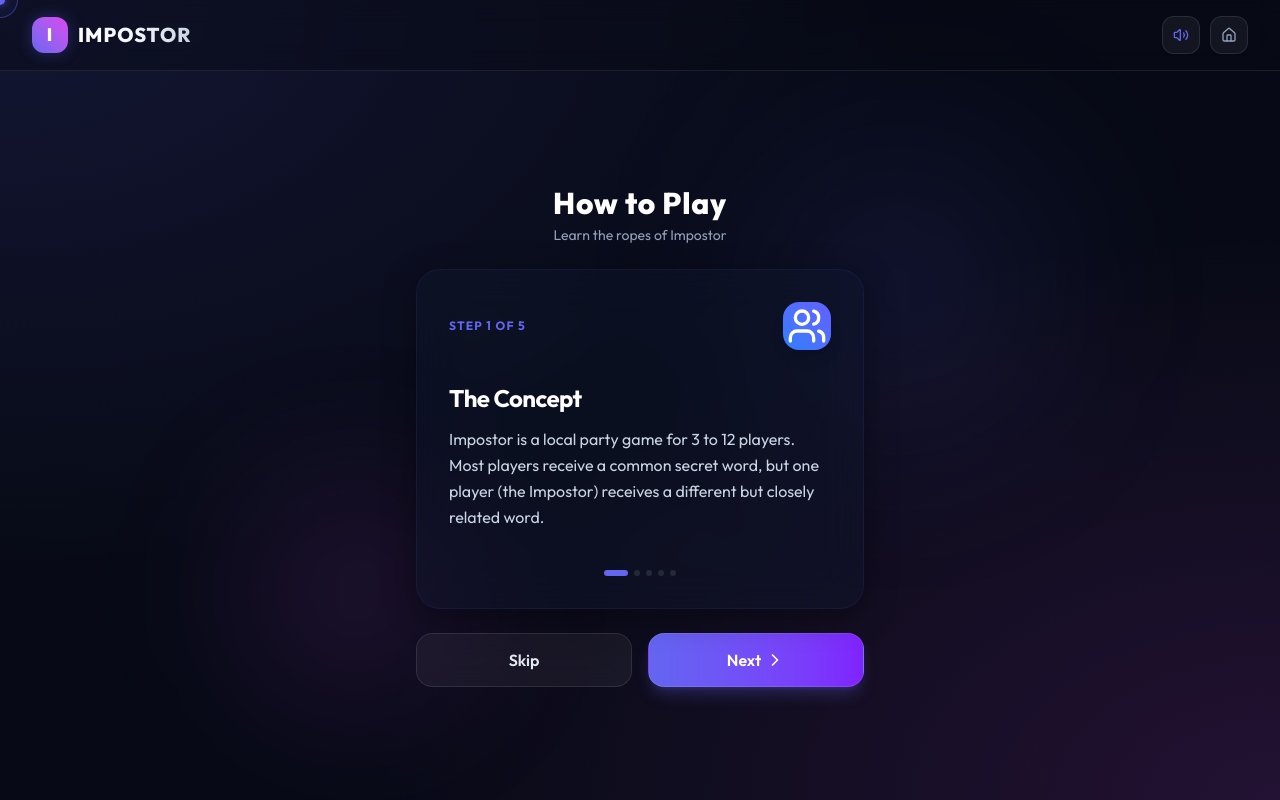
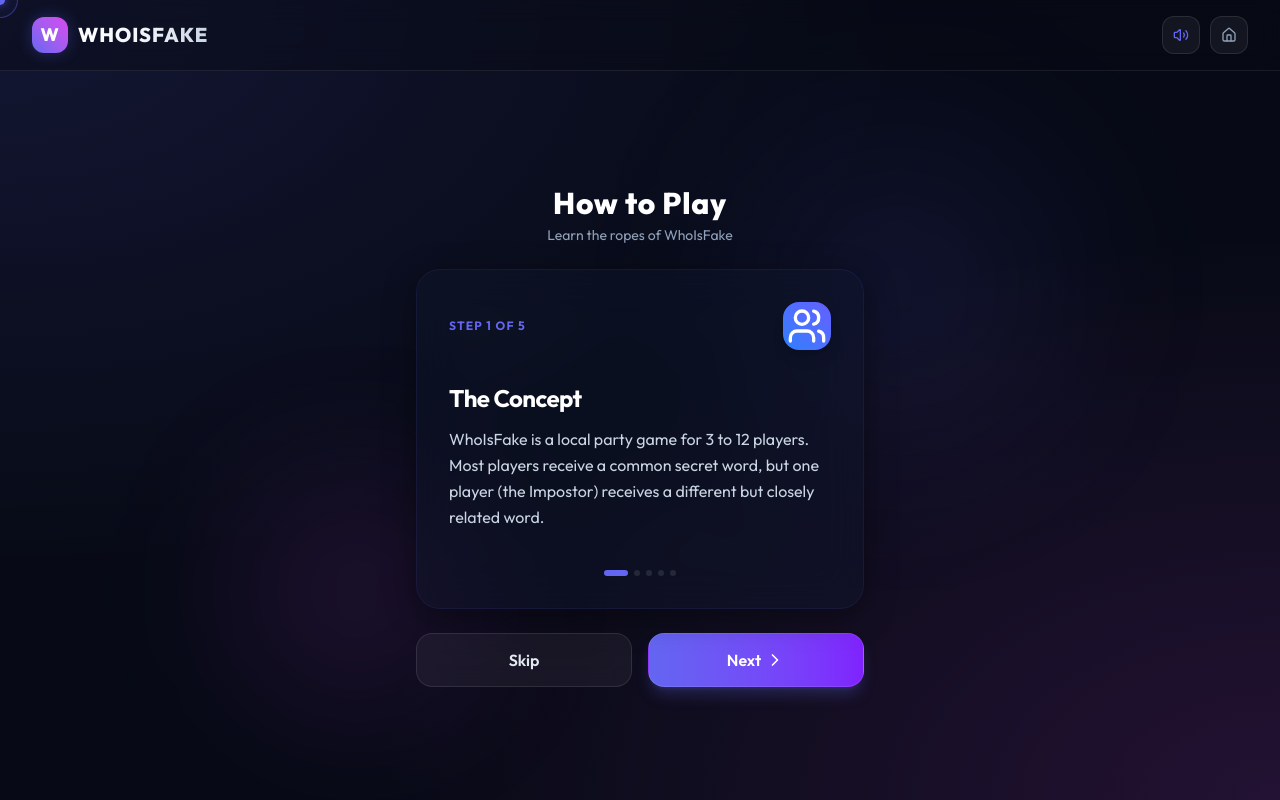
Before and after one commit to adhil-vt/imposter-game, a React (Vite) app: page / in a window 1280 px wide. Both pictures are taken after a click on the button 1229 px from the left and 35 px from the top of the page. Built offline with nearby package versions, Linux system fonts and the light colour scheme.

Commit message:
chore: rename game to WhoIsFake

```diff
--- a/index.html
+++ b/index.html
@@ -4,7 +4,7 @@
     <meta charset="UTF-8" />
     <link rel="icon" type="image/svg+xml" href="/favicon.svg" />
     <meta name="viewport" content="width=device-width, initial-scale=1.0" />
-    <title>imposter-game</title>
+    <title>WhoIsFake</title>
   </head>
   <body>
     <div id="root"></div>
--- a/package.json
+++ b/package.json
@@ -1,5 +1,5 @@
 {
-  "name": "imposter-game",
+  "name": "whoisfake",
   "private": true,
   "version": "0.0.0",
   "type": "module",
--- a/src/components/Header.tsx
+++ b/src/components/Header.tsx
@@ -32,10 +32,10 @@
         onClick={handleHomeClick}
       >
         <div className="w-9 h-9 rounded-xl bg-gradient-to-tr from-brand-primary to-brand-secondary flex items-center justify-center shadow-[0_0_15px_rgba(99,102,241,0.3)] group-hover:scale-105 transition-transform duration-300">
-          <span className="text-white font-extrabold text-lg tracking-wider">I</span>
+          <span className="text-white font-extrabold text-lg tracking-wider">W</span>
         </div>
         <h1 className="text-xl font-extrabold tracking-wider bg-clip-text text-transparent bg-gradient-to-r from-white via-slate-100 to-slate-300">
-          IMPOSTOR
+          WHOISFAKE
         </h1>
       </div>
 
--- a/src/pages/HomePage.tsx
+++ b/src/pages/HomePage.tsx
@@ -108,7 +108,7 @@
           </div>
           <div>
             <h1 className="text-5xl font-black tracking-wider text-white bg-clip-text bg-gradient-to-r from-white via-slate-200 to-slate-400">
-              IMPOSTOR
+              WHOISFAKE
             </h1>
             <p className="text-sm text-slate-400 mt-2 font-medium tracking-wide">
               The ultimate pass & play party game
--- a/src/pages/RulesPage.tsx
+++ b/src/pages/RulesPage.tsx
@@ -20,7 +20,7 @@
     {
       title: "The Concept",
       icon: <Users className="w-10 h-10" />,
-      content: "Impostor is a local party game for 3 to 12 players. Most players receive a common secret word, but one player (the Impostor) receives a different but closely related word.",
+      content: "WhoIsFake is a local party game for 3 to 12 players. Most players receive a common secret word, but one player (the Impostor) receives a different but closely related word.",
       badge: "Step 1 of 5",
       color: "from-blue-500 to-indigo-500",
     },
@@ -80,7 +80,7 @@
           <h2 className="text-3xl font-black text-white tracking-wide">
             How to Play
           </h2>
-          <p className="text-sm text-slate-400 mt-1">Learn the ropes of Impostor</p>
+          <p className="text-sm text-slate-400 mt-1">Learn the ropes of WhoIsFake</p>
         </div>
 
         {/* Dynamic Carousel Slide */}
```
Also changed, not shown: 1 other file (tests, documents, lock files or other folders).
